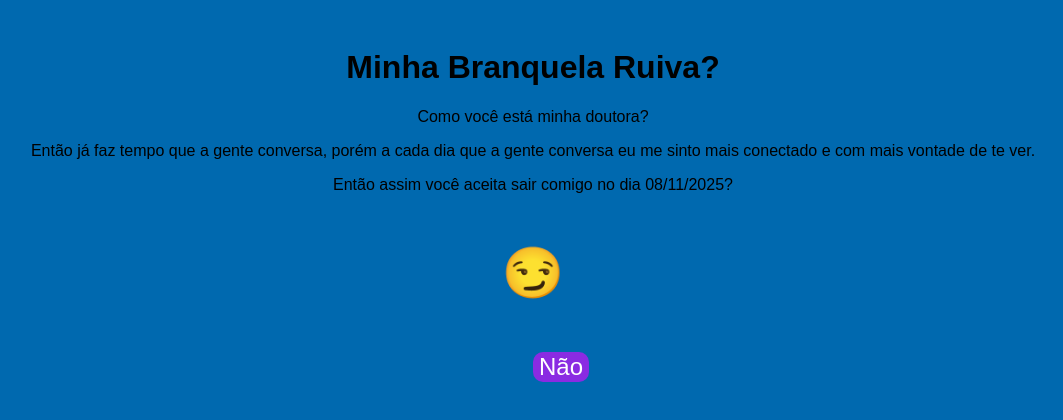
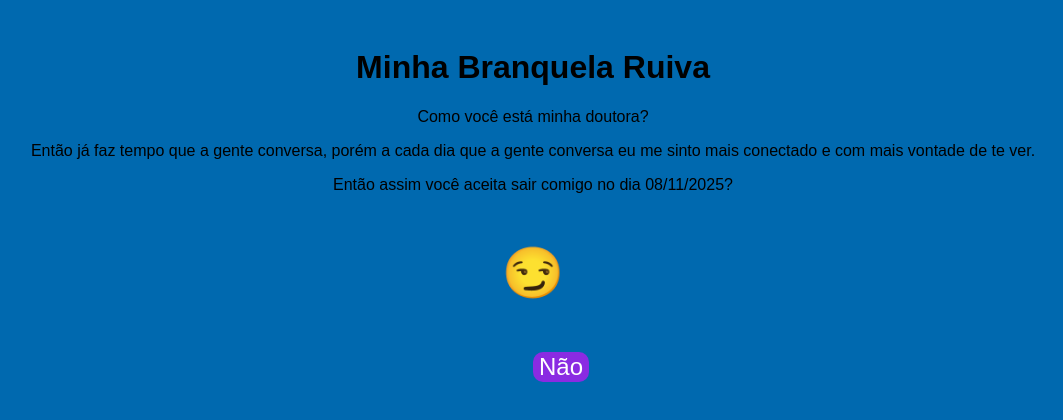
Before and after one commit to Bollina28/Branquela, a plain HTML site: page Loja/index.html in a window 1280 px wide. Shown: the whole page, without its empty margins (107-1170 px from the left). Drawn offline with Linux system fonts and the light colour scheme.

Commit message:
Add files via upload

```diff
--- a/Loja/index.html
+++ b/Loja/index.html
@@ -39,7 +39,7 @@
 </head>
 <body>
     <div class="container">
-        <h1>Minha Branquela Ruiva?</h1>
+        <h1>Minha Branquela Ruiva</h1>
         <p>Como você está minha doutora?</p>
         <p>Então já faz tempo que a gente conversa, porém a cada dia que a gente conversa eu me sinto mais conectado e com mais vontade de te ver.</p>
         <p>Então assim você aceita sair comigo no dia 08/11/2025? </p>
```
